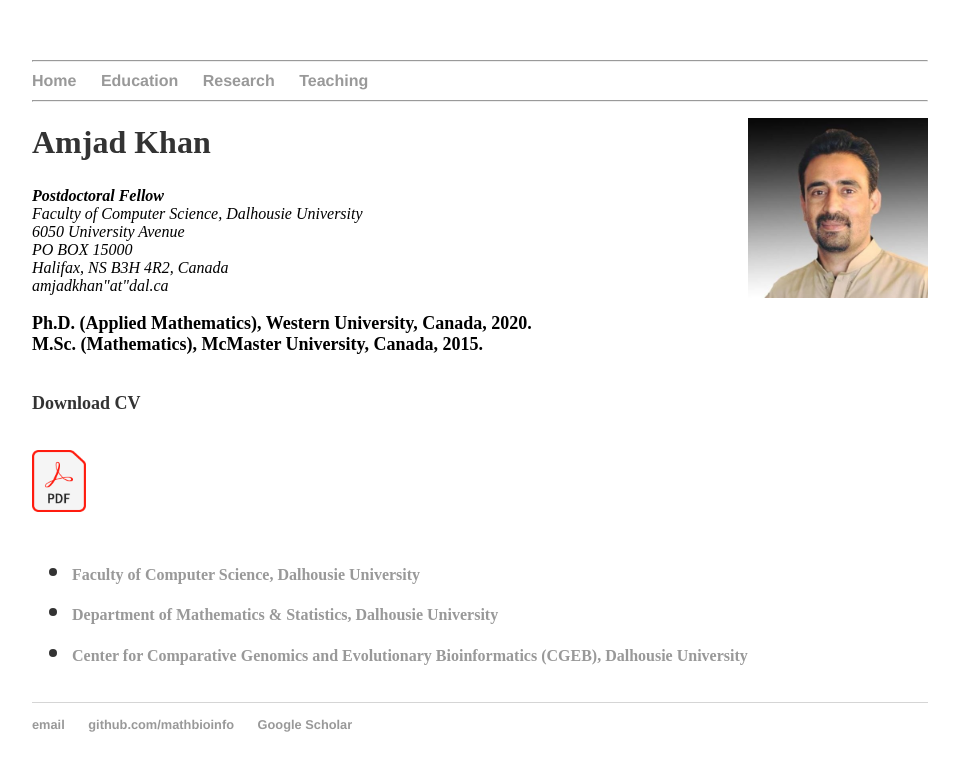
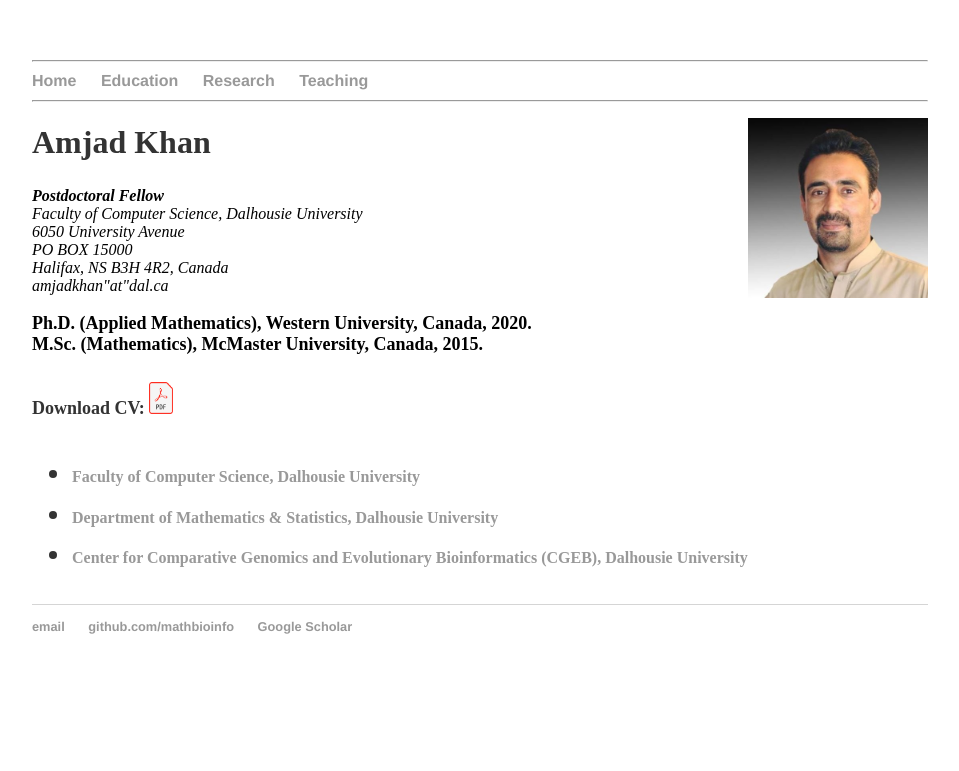
Before and after one commit to MathBioInfo/amjadkhan, a Jekyll site: the page index.html, which Jekyll copies as it is, in a window 1280 px wide. Shown: the top 771 px of the page, without its empty margins (160-1119 px from the left). Built offline with Jekyll 4.4.1, drawn with Linux system fonts in a browser that asks for light colours.

Commit message:
Update index.html

```diff
--- a/index.html
+++ b/index.html
@@ -35,9 +35,9 @@
 
 			<br><font size="4">M.Sc. (Mathematics), McMaster University, Canada, 2015.
 			</p>
-			<p><font size="4">Download CV<p>
+			<p><font size="4">Download CV:
                		<a href="cv.pdf" download>
-               		<img src="images/pdf.png" alt="CV" width="54" height="62">
+               		<img src="images/pdf.png" alt="CV" width="24" height="32">
 
 
 
```
